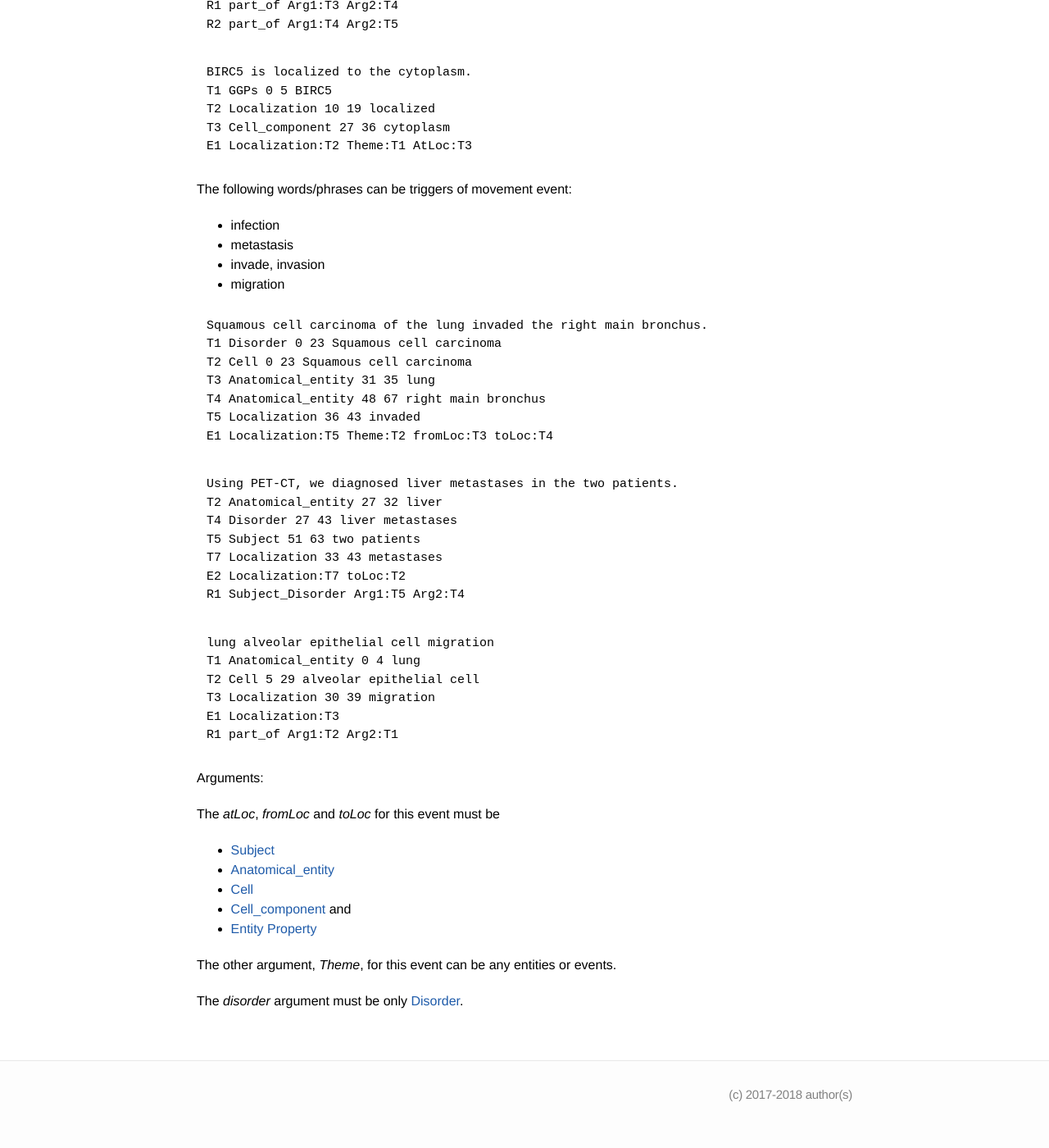
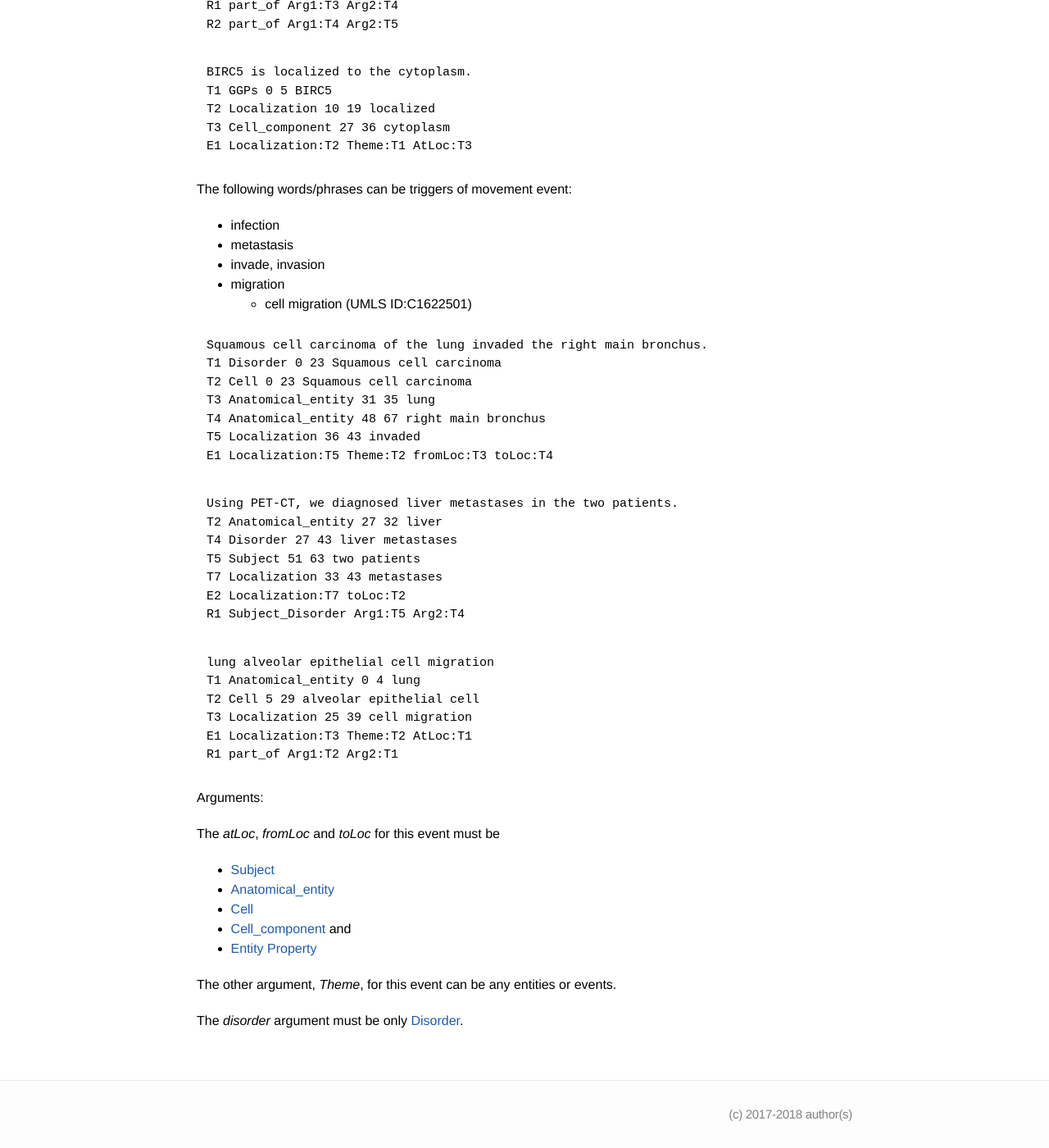
Before and after one commit to ezcatdb/molbiol_lung_corpus-guidelines, a Jekyll site: the page built from _event/Localization.md, in a window 1280 px wide and 1400 px high, scrolled down 559 px. Shown: the whole window at 82% size. Built offline with Jekyll 4.4.1, drawn with Linux system fonts in a browser that asks for light colours; before the commit the page ends 1935 px from its top, so only the background shows below that.

Commit message:
included trigger word with UMLS ID in _event/Localization.md

```diff
--- a/_event/Localization.md
+++ b/_event/Localization.md
@@ -41,6 +41,7 @@ The following words/phrases can be triggers of movement event:
 - metastasis
 - invade, invasion
 - migration
+  - cell migration (UMLS ID:C1622501)
 
 ~~~ ann
 Squamous cell carcinoma of the lung invaded the right main bronchus.
@@ -64,8 +65,8 @@ R1 Subject_Disorder Arg1:T5 Arg2:T4
 lung alveolar epithelial cell migration
 T1 Anatomical_entity 0 4 lung
 T2 Cell 5 29 alveolar epithelial cell
-T3 Localization 30 39 migration
-E1 Localization:T3
+T3 Localization 25 39 cell migration
+E1 Localization:T3 Theme:T2 AtLoc:T1
 R1 part_of Arg1:T2 Arg2:T1
 ~~~
 
```
